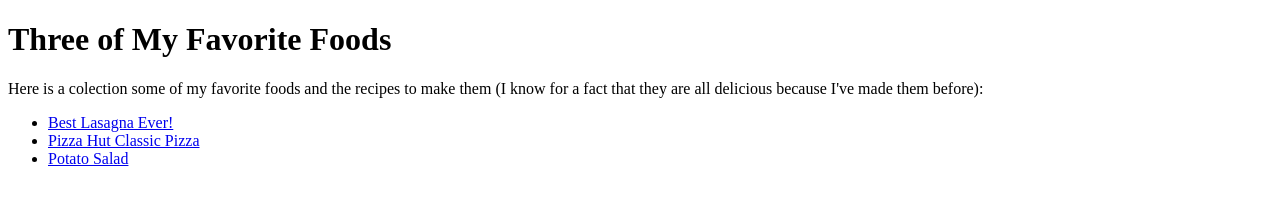
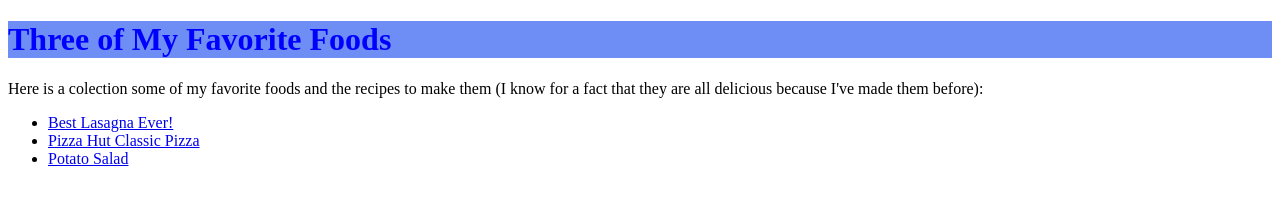
Before and after one commit to JoeShmo546/odinrecipes, a plain HTML site: page index.html in a window 1280 px wide. Drawn offline with Linux system fonts and the light colour scheme; files that its build step writes are made by us from their sources.

Commit message:
added some style

```diff
--- a/index.html
+++ b/index.html
@@ -5,12 +5,12 @@
   <head>
 
     <meta charset="udf-8">
-
+    <link rel="stylesheet" href="Style.css">
   </head>
 
   <body>
 
-    <h1>Three of My Favorite Foods</h1> <!--title-->
+    <h1 class="foods">Three of My Favorite Foods</h1> <!--title-->
 
     <p>Here is a colection some of my favorite foods and the recipes to make them (I know for a fact that they are all delicious because I've made them before):</p>
         <!--list of recipes followed by their images-->
--- /dev/null
+++ b/recipes/Style.css
@@ -0,0 +1,4 @@
+.foods {
+    color: blue;
+    background-color: rgb(110, 141, 245);
+}
```
Also changed, not shown: recipes/lasgna.html (+1 -1 lines).
